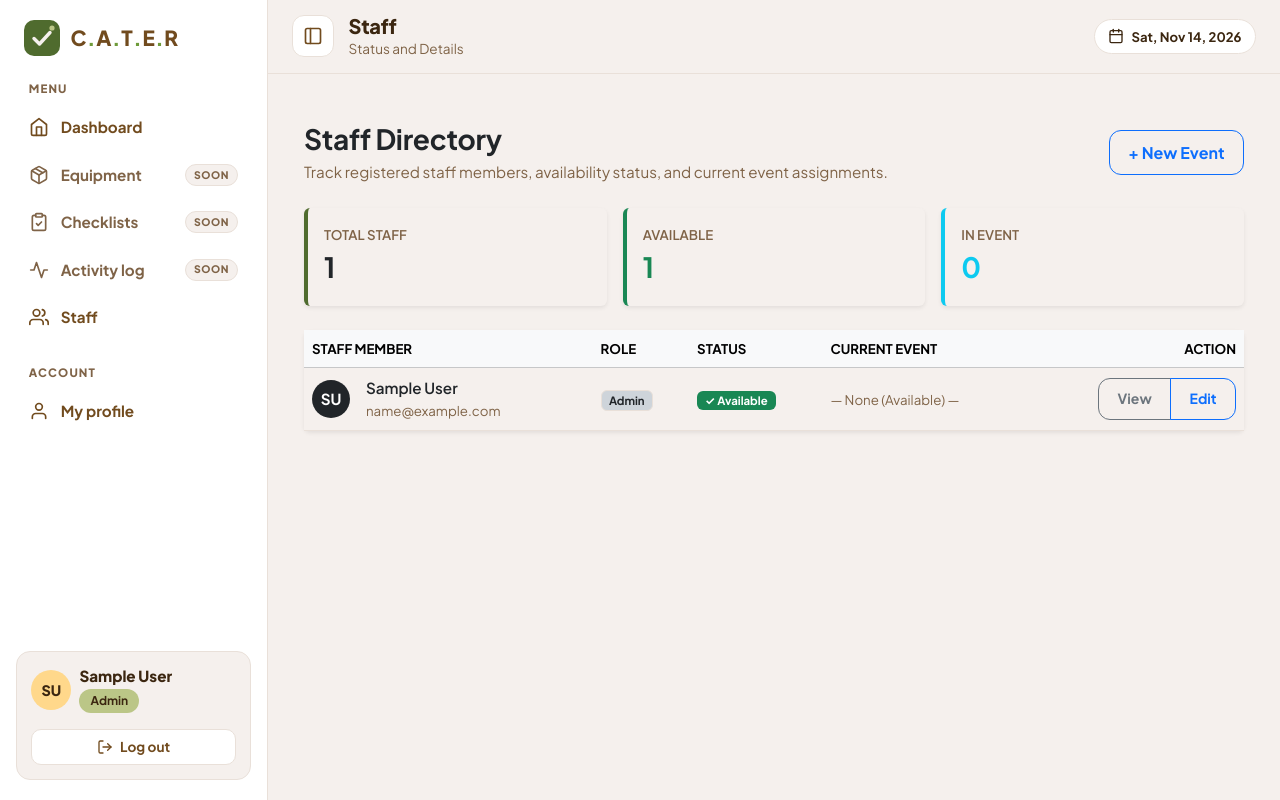
After one commit to inotElla/finalproj, a Flask app: page /staff/ in a window 1280 px wide. The commit adds this page. Run offline with Flask 3, Linux system fonts and the light colour scheme; a user stored in the database is signed in; tables that the repository leaves empty hold one stand-in row (values such as "Sample post"); some libraries are stand-ins or nearby versions.

Commit message:
staffs profile

```diff
--- /dev/null
+++ b/app/routes/staff.py
@@ -0,0 +1,217 @@
+from functools import wraps
+from flask import (
+    Blueprint,
+    flash,
+    jsonify,
+    redirect,
+    render_template,
+    request,
+    url_for,
+)
+from flask_login import current_user, login_required
+from app import db
+from app.forms import AssignEquipmentForm, EventCreateForm, StaffEditForm
+from app.models import Equipment, Event, EventEquipment, User
+
+staff_bp = Blueprint("staff", __name__, url_prefix="/staff")
+
+
+def admin_required(f):
+    @wraps(f)
+    def decorated_function(*args, **kwargs):
+        if not current_user.is_authenticated or current_user.role != "admin":
+            flash("Permission denied. Only administrators can perform this action.", "danger")
+            return redirect(url_for("staff.index"))
+        return f(*args, **kwargs)
+    return decorated_function
+
+
+# 1. Staff Directory (All logged-in staff can view)
+@staff_bp.route("/")
+@login_required
+def index():
+    staff_members = User.query.order_by(User.full_name).all()
+    events = Event.query.order_by(Event.name).all()
+
+    total_staff = len(staff_members)
+    available_count = sum(1 for s in staff_members if s.status == "available")
+    in_event_count = sum(1 for s in staff_members if s.status == "in event")
+
+    return render_template(
+        "staff/index.html",
+        staff_members=staff_members,
+        events=events,
+        total_staff=total_staff,
+        available_count=available_count,
+        in_event_count=in_event_count,
+        is_admin=(current_user.role == "admin"),
+    )
+
+
+# 2. Staff Details View (All staff can view, non-admins see read-only view)
+@staff_bp.route("/<int:user_id>")
+@login_required
+def detail(user_id):
+    staff_member = db.session.get(User, user_id)
+    if not staff_member:
+        flash("Staff member not found.", "warning")
+        return redirect(url_for("staff.index"))
+
+    return render_template(
+        "staff/detail.html",
+        staff=staff_member,
+        current_event=staff_member.current_event,
+        is_admin=(current_user.role == "admin"),
+    )
+
+
+# 3. Staff Edit & Event Assignment (Admin ONLY)
+@staff_bp.route("/<int:user_id>/edit", methods=["GET", "POST"])
+@login_required
+@admin_required
+def edit(user_id):
+    staff_member = db.session.get(User, user_id)
+    if not staff_member:
+        flash("Staff member not found.", "warning")
+        return redirect(url_for("staff.index"))
+
+    form = StaffEditForm(obj=staff_member)
+
+    active_events = Event.query.order_by(Event.name).all()
+    form.event_id.choices = [(0, "-- None (Available) --")] + [
+        (e.id, f"{e.name}{' (' + e.venue + ')' if e.venue else ''}") for e in active_events
+    ]
+
+    if request.method == "GET":
+        form.event_id.data = staff_member.current_event_id or 0
+
+    if form.validate_on_submit():
+        staff_member.full_name = " ".join(form.full_name.data.split())
+        staff_member.role = form.role.data
+        staff_member.status = form.status.data
+
+        selected_event_id = form.event_id.data
+        if staff_member.status == "in event" and selected_event_id and selected_event_id > 0:
+            staff_member.current_event_id = selected_event_id
+        else:
+            staff_member.status = "available"
+            staff_member.current_event_id = None
+
+        staff_member.save()
+        flash(f"Staff details for {staff_member.full_name} have been updated.", "success")
+        return redirect(url_for("staff.detail", user_id=staff_member.id))
+
+    return render_template(
+        "staff/edit.html",
+        form=form,
+        staff=staff_member,
+        events=active_events,
+    )
+
+
+# 4. JSON API: Fetch equipment assigned to an event (used by modal)
+@staff_bp.route("/api/event/<int:event_id>/equipment")
+@login_required
+def event_equipment_api(event_id):
+    event = db.session.get(Event, event_id)
+    if not event:
+        return jsonify({"error": "Event not found"}), 404
+
+    equipments = []
+    for assignment in event.equipment_assignments:
+        eq = assignment.equipment
+        unit = assignment.unit
+        equipments.append({
+            "id": assignment.id,
+            "name": eq.name if eq else "Unknown item",
+            "category": eq.category if eq and eq.category else "General",
+            "tracking_type": eq.tracking_type if eq else "bulk",
+            "unit_code": unit.code if unit else None,
+            "condition": unit.condition if unit else "good",
+            "quantity": assignment.quantity,
+            "notes": assignment.notes or "",
+        })
+
+    staff_list = [
+        {"id": s.id, "name": s.full_name, "role": s.role, "initials": s.initials}
+        for s in event.staff_members
+    ]
+
+    return jsonify({
+        "event_id": event.id,
+        "name": event.name,
+        "venue": event.venue or "No venue specified",
+        "status": event.status.capitalize(),
+        "staff_members": staff_list,
+        "equipments": equipments,
+        "total_equipment_count": sum(e["quantity"] for e in equipments),
+    })
+
+
+# 5. Full Event & Equipment Details View
+@staff_bp.route("/events/<int:event_id>")
+@login_required
+def event_detail(event_id):
+    event = db.session.get(Event, event_id)
+    if not event:
+        flash("Event not found.", "warning")
+        return redirect(url_for("staff.index"))
+
+    assign_form = AssignEquipmentForm() if current_user.role == "admin" else None
+    if assign_form:
+        equipments = Equipment.query.order_by(Equipment.name).all()
+        assign_form.equipment_id.choices = [(e.id, f"{e.name} ({e.category or 'General'})") for e in equipments]
+
+    return render_template(
+        "staff/event_detail.html",
+        event=event,
+        assign_form=assign_form,
+        is_admin=(current_user.role == "admin"),
+    )
+
+
+# 6. Admin Event Creation
+@staff_bp.route("/events/new", methods=["GET", "POST"])
+@login_required
+@admin_required
+def create_event():
+    form = EventCreateForm()
+    if form.validate_on_submit():
+        event = Event(
+            name=form.name.data.strip(),
+            venue=form.venue.data.strip() if form.venue.data else None,
+            status=form.status.data,
+        )
+        event.save()
+        flash(f"Event '{event.name}' has been created successfully.", "success")
+        return redirect(url_for("staff.index"))
+
+    return render_template("staff/event_form.html", form=form)
+
+
+# 7. Admin Assign Equipment to Event
+@staff_bp.route("/events/<int:event_id>/equipment/assign", methods=["POST"])
+@login_required
+@admin_required
+def assign_equipment(event_id):
+    event = db.session.get(Event, event_id)
+    if not event:
+        flash("Event not found.", "warning")
+        return redirect(url_for("staff.index"))
+
+    form = AssignEquipmentForm()
+    equipments = Equipment.query.order_by(Equipment.name).all()
+    form.equipment_id.choices = [(e.id, e.name) for e in equipments]
+
+    if form.validate_on_submit():
+        eq = db.session.get(Equipment, form.equipment_id.data)
+        assignment = EventEquipment(
+            event_id=event.id,
+            equipment_id=eq.id,
+            quantity=form.quantity.data,
+            notes=form.notes.data.strip() if form.notes.data else None,
+        )
+        assignment.save()
+        flash(f"Assigned {form.quantity.data}x {eq.name} to {event.name}.", "success")
+
+    return redirect(url_for("staff.event_detail", event_id=event.id))
--- a/app/templates/_sidebar.html
+++ b/app/templates/_sidebar.html
@@ -31,12 +31,9 @@
       {% endif %}
     {% endfor %}
 
-    {% if current_user.role == 'admin' %}
-    <div class="nav-label">Team</div>
-    <span class="nav-link-c is-soon" aria-disabled="true" title="Staff (coming soon)">
-      {{ icon('users') }}<span class="sb-text">Staff</span><span class="soon-tag sb-text">Soon</span>
-    </span>
-    {% endif %}
+<a href="{{ url_for('staff.index') }}" class="nav-link-c {% if request.blueprint == 'staff' %}is-active{% endif %}" title="Staff">
+  {{ icon('users') }}<span class="sb-text">Staff</span>
+</a>
 
     <div class="nav-label">Account</div>
     {% set on_profile = ep and ep.startswith('profile.') %}
--- /dev/null
+++ b/app/templates/staff/index.html
@@ -0,0 +1,221 @@
+{% extends "layout_app.html" %}
+{% from "_macros.html" import render_field, icon %}
+
+{% block title %}Staff Directory - C.A.T.E.R.{% endblock %}
+{% block page_title %}Staff{% endblock %}
+{% block page_sub %}Status and Details{% endblock %}
+
+{% block app_content %}
+<div class="container-fluid py-4">
+  <div class="d-flex flex-wrap justify-content-between align-items-center mb-4 gap-3">
+    <div>
+      <h1 class="h3 mb-1 text-dark fw-bold">Staff Directory</h1>
+      <p class="text-muted mb-0">Track registered staff members, availability status, and current event assignments.</p>
+    </div>
+    {% if is_admin %}
+    <div>
+      <a href="{{ url_for('staff.create_event') }}" class="btn btn-outline-primary">
+        + New Event
+      </a>
+    </div>
+    {% endif %}
+  </div>
+
+  <!-- Metric Badges -->
+  <div class="row g-3 mb-4">
+    <div class="col-sm-4">
+      <div class="card shadow-sm border-0 border-start border-primary border-4 p-3">
+        <div class="text-muted small text-uppercase fw-semibold">Total Staff</div>
+        <div class="fs-3 fw-bold text-dark">{{ total_staff }}</div>
+      </div>
+    </div>
+    <div class="col-sm-4">
+      <div class="card shadow-sm border-0 border-start border-success border-4 p-3">
+        <div class="text-muted small text-uppercase fw-semibold">Available</div>
+        <div class="fs-3 fw-bold text-success">{{ available_count }}</div>
+      </div>
+    </div>
+    <div class="col-sm-4">
+      <div class="card shadow-sm border-0 border-start border-info border-4 p-3">
+        <div class="text-muted small text-uppercase fw-semibold">In Event</div>
+        <div class="fs-3 fw-bold text-info">{{ in_event_count }}</div>
+      </div>
+    </div>
+  </div>
+
+  <!-- Staff Roster Table -->
+  <div class="card shadow-sm border-0">
+    <div class="table-responsive">
+      <table class="table table-hover align-middle mb-0">
+        <thead class="table-light small text-uppercase text-muted">
+          <tr>
+            <th>Staff Member</th>
+            <th>Role</th>
+            <th>Status</th>
+            <th>Current Event</th>
+            <th class="text-end">Action</th>
+          </tr>
+        </thead>
+        <tbody>
+          {% for member in staff_members %}
+          <tr>
+            <td>
+              <div class="d-flex align-items-center">
+                <div class="avatar-circle me-3 fw-bold text-white bg-dark d-flex align-items-center justify-content-center rounded-circle" style="width: 38px; height: 38px;">
+                  {{ member.initials }}
+                </div>
+                <div>
+                  <a href="{{ url_for('staff.detail', user_id=member.id) }}" class="fw-semibold text-dark text-decoration-none">
+                    {{ member.full_name }}
+                  </a>
+                  <div class="text-muted small">{{ member.email }}</div>
+                </div>
+              </div>
+            </td>
+            <td>
+              <span class="badge {{ 'bg-dark-subtle text-dark border' if member.role == 'admin' else 'bg-secondary-subtle text-secondary border' }}">
+                {{ member.role|capitalize }}
+              </span>
+            </td>
+            <td>
+              {% if member.status == 'in event' %}
+                <span class="badge bg-primary text-white py-1 px-2">● In Event</span>
+              {% else %}
+                <span class="badge bg-success text-white py-1 px-2">✓ Available</span>
+              {% endif %}
+            </td>
+            <td>
+              {% if member.status == 'in event' and member.current_event %}
+                <!-- Clicking this triggers the equipment modal -->
+                <button type="button"
+                        class="btn btn-sm btn-outline-primary view-event-btn"
+                        data-event-id="{{ member.current_event.id }}"
+                        title="Click to view equipment in this event">
+                  📦 {{ member.current_event.name }}
+                </button>
+              {% else %}
+                <span class="text-muted small">— None (Available) —</span>
+              {% endif %}
+            </td>
+            <td class="text-end">
+              <div class="btn-group btn-group-sm">
+                <a href="{{ url_for('staff.detail', user_id=member.id) }}" class="btn btn-outline-secondary">View</a>
+                {% if is_admin %}
+                <a href="{{ url_for('staff.edit', user_id=member.id) }}" class="btn btn-outline-primary">Edit</a>
+                {% endif %}
+              </div>
+            </td>
+          </tr>
+          {% endfor %}
+        </tbody>
+      </table>
+    </div>
+  </div>
+</div>
+
+<!-- ================= MODAL: EVENT & EQUIPMENT POPUP ================= -->
+<div class="modal fade" id="eventEquipmentModal" tabindex="-1" aria-hidden="true">
+  <div class="modal-dialog modal-lg modal-dialog-centered modal-dialog-scrollable">
+    <div class="modal-content border-0 shadow">
+      <div class="modal-header bg-light">
+        <div>
+          <h5 class="modal-title fw-bold text-dark" id="eventModalTitle">Event Details</h5>
+          <div class="text-muted small" id="eventModalSubtitle">Loading...</div>
+        </div>
+        <button type="button" class="btn-close" data-bs-dismiss="modal"></button>
+      </div>
+      <div class="modal-body p-4">
+        <h6 class="text-muted small text-uppercase fw-semibold mb-2">Staff Handling This Event</h6>
+        <div id="eventModalStaffList" class="d-flex flex-wrap gap-2 mb-4"></div>
+        <hr>
+        <div class="d-flex justify-content-between align-items-center mb-3">
+          <h6 class="text-muted small text-uppercase fw-semibold mb-0">Equipment Checklist</h6>
+          <span class="badge bg-primary rounded-pill" id="eventModalEquipmentCount">0 items</span>
+        </div>
+        <div id="eventModalEquipmentContent"></div>
+      </div>
+      <div class="modal-footer bg-light d-flex justify-content-between">
+        <a href="#" id="eventModalFullLink" class="btn btn-sm btn-outline-primary">Open Full Event Page &rarr;</a>
+        <button type="button" class="btn btn-secondary btn-sm" data-bs-dismiss="modal">Close</button>
+      </div>
+    </div>
+  </div>
+</div>
+
+<script>
+document.addEventListener("DOMContentLoaded", function () {
+  const modalEl = document.getElementById("eventEquipmentModal");
+  if (!modalEl) return;
+  const modal = new bootstrap.Modal(modalEl);
+
+  document.querySelectorAll(".view-event-btn").forEach(function (button) {
+    button.addEventListener("click", function () {
+      const eventId = this.dataset.eventId;
+      if (!eventId) return;
+
+      document.getElementById("eventModalTitle").textContent = "Loading event...";
+      document.getElementById("eventModalSubtitle").textContent = "Retrieving equipment checklist...";
+      document.getElementById("eventModalEquipmentContent").innerHTML = `
+        <div class="text-center py-4 text-muted"><div class="spinner-border spinner-border-sm me-2"></div>Loading equipments...</div>
+      `;
+      modal.show();
+
+      fetch(`/staff/api/event/${eventId}/equipment`)
+        .then(res => res.json())
+        .then(data => {
+          document.getElementById("eventModalTitle").textContent = data.name;
+          document.getElementById("eventModalSubtitle").innerHTML = `<strong>Venue:</strong> ${data.venue} &bull; <strong>Status:</strong> ${data.status}`;
+          document.getElementById("eventModalFullLink").href = `/staff/events/${data.event_id}`;
+          document.getElementById("eventModalEquipmentCount").textContent = `${data.total_equipment_count} unit(s)`;
+
+          // Staff badges
+          document.getElementById("eventModalStaffList").innerHTML = data.staff_members.length > 0
+            ? data.staff_members.map(s => `<span class="badge bg-light text-dark border px-2 py-1">👤 ${s.name} (${s.role})</span>`).join(" ")
+            : '<span class="text-muted small">No staff assigned yet.</span>';
+
+          // Equipment Table
+          if (!data.equipments || data.equipments.length === 0) {
+            document.getElementById("eventModalEquipmentContent").innerHTML = `
+              <div class="alert alert-light border text-center py-4 text-muted">No equipment assigned to this event yet.</div>
+            `;
+            return;
+          }
+
+          let tableHtml = `
+            <div class="table-responsive">
+              <table class="table table-sm align-middle mb-0">
+                <thead class="table-light small text-muted">
+                  <tr>
+                    <th>Equipment</th>
+                    <th>Category</th>
+                    <th>Unit Code / Type</th>
+                    <th class="text-center">Qty</th>
+                    <th>Condition</th>
+                  </tr>
+                </thead>
+                <tbody>
+          `;
+          data.equipments.forEach(item => {
+            tableHtml += `
+              <tr>
+                <td class="fw-bold">${item.name}</td>
+                <td><span class="badge bg-light text-dark border">${item.category}</span></td>
+                <td>${item.unit_code ? `<code class="text-primary">${item.unit_code}</code>` : '<span class="text-muted small">Bulk</span>'}</td>
+                <td class="text-center fw-bold">${item.quantity}</td>
+                <td><span class="badge bg-success-subtle text-success">${item.condition}</span></td>
+              </tr>
+            `;
+          });
+          tableHtml += "</tbody></table></div>";
+          document.getElementById("eventModalEquipmentContent").innerHTML = tableHtml;
+        })
+        .catch(() => {
+          document.getElementById("eventModalEquipmentContent").innerHTML = `
+            <div class="alert alert-danger">Failed to load equipment list.</div>
+          `;
+        });
+    });
+  });
+});
+</script>
+{% endblock %}
```
Also changed, not shown: app/__init__.py (+18 -1 lines), app/forms.py (+49 -2 lines), app/models.py (+58 -3 lines), app/templates/staff/detail.html (added, +96 -0 lines), app/templates/staff/edit.html (added, +71 -0 lines), README.md, app/templates/dashboard.html (line endings or trailing spaces), app/templates/index.html (line endings or trailing spaces), app/templates/layout_app.html (line endings or trailing spaces).
